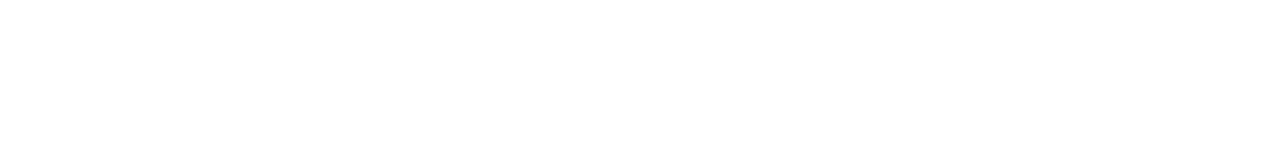
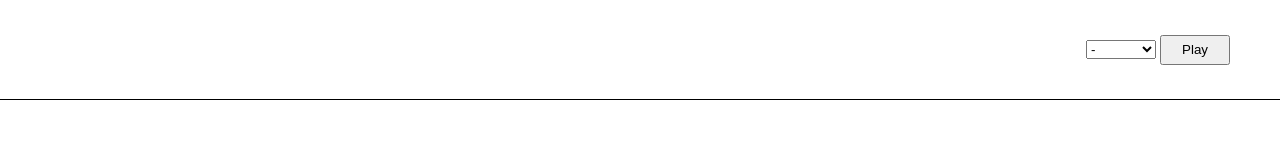
Before and after one commit to UmbertoSerino/js-campominato-grid, a plain HTML site: page index.html in a window 1280 px wide. Drawn offline with Linux system fonts and the light colour scheme.

Commit message:
created in html header with button and select, css created class

```diff
--- a/index.html
+++ b/index.html
@@ -7,6 +7,20 @@
     <link rel="stylesheet" href="./style/styel.css">
 </head>
 <body>
+    <header>
+        <div>
+            <select name="difficulty" id="">
+                <option value="">-</option>
+                <option value="easy">Easy</option>
+                <option value="medium">Medium</option>
+                <option value="hard">Hard</option>
+            </select>
+            <button class="button-start">Play</button>
+        </div>
+    </header>
+    <main class="container-grid">
+
+    </main>
 
     <script src="./script/script.js"></script>
 </body>
--- a/script/script.js
+++ b/script/script.js
@@ -1,10 +1,12 @@
 // Consegna:
 // L'utente clicca su un bottone che genererà una griglia di gioco quadrata.
+bottone ok
 // Ogni cella ha un numero progressivo, da 1 a 100.
 // Ci saranno quindi 10 caselle per ognuna delle 10 righe.
 // Quando l'utente clicca su ogni cella, la cella cliccata si colora di azzurro ed emetto un messaggio in console con il numero della cella cliccata.
 // Bonus
 // Aggiungere una select accanto al bottone di generazione, che fornisca una scelta tra tre diversi livelli di difficoltà:
+// creata select con diversi 3 tipi di difficolta'
 // con difficoltà 1 => 100 caselle, con un numero compreso tra 1 e 100, divise in 10 caselle per 10 righe;
 // con difficoltà 2 => 81 caselle, con un numero compreso tra 1 e 81, divise in 9 caselle per 9 righe;
 // con difficoltà 3 => 49 caselle, con un numero compreso tra 1 e 49, divise in 7 caselle per 7 righe;
--- a/style/styel.css
+++ b/style/styel.css
@@ -3,3 +3,23 @@
     padding: 0;
     box-sizing: border-box;
 }
+
+header{
+    background-color: #FFFFFF;
+    height: 100px;
+    display: flex;
+    justify-content: end;
+    align-items: center;
+    border-bottom: 1px solid black;
+
+}
+
+button.button-start{
+    margin-right: 50px;
+    width: 70px;
+    height: 30px;
+}
+
+.bg-color{
+    background-color: aqua;
+}
```
